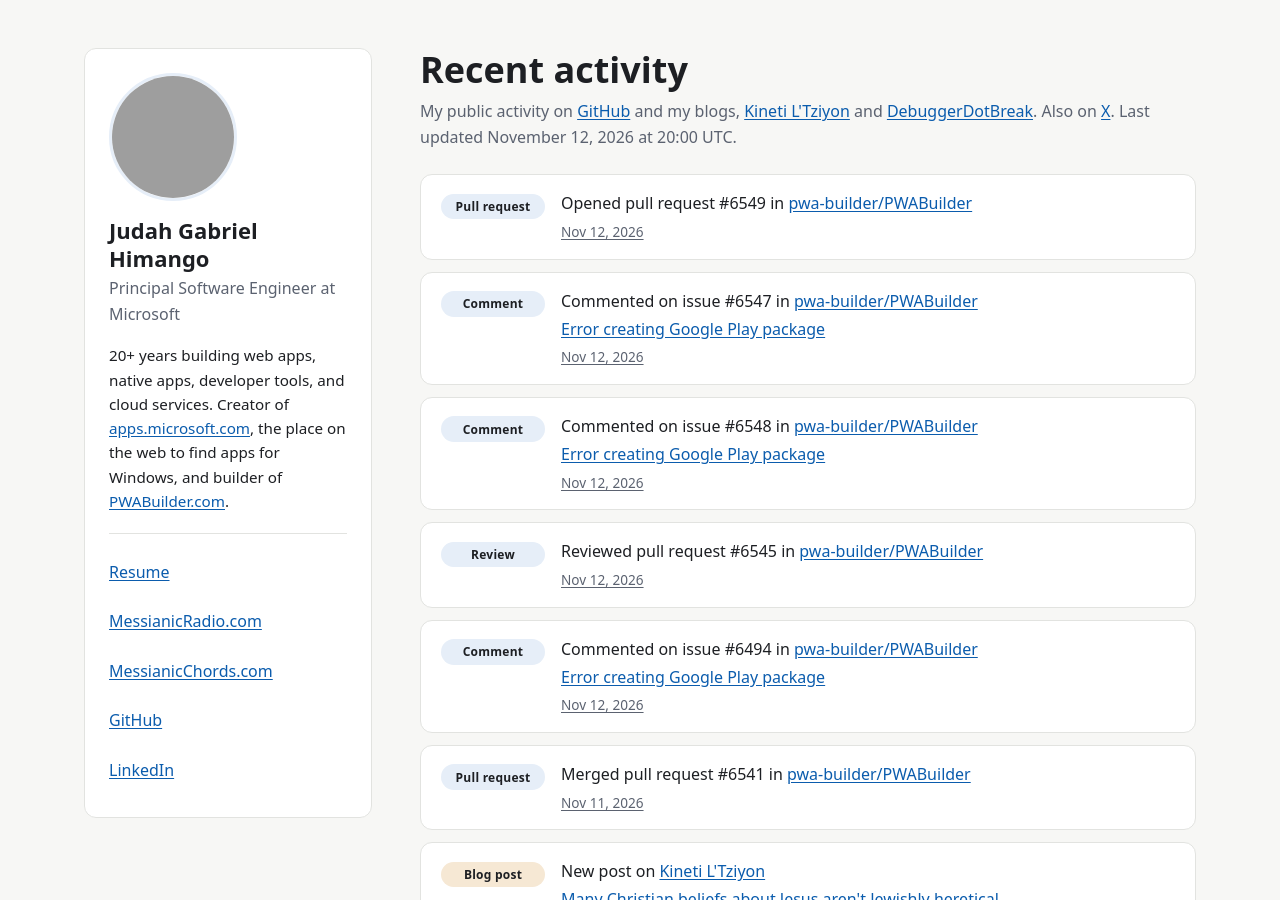
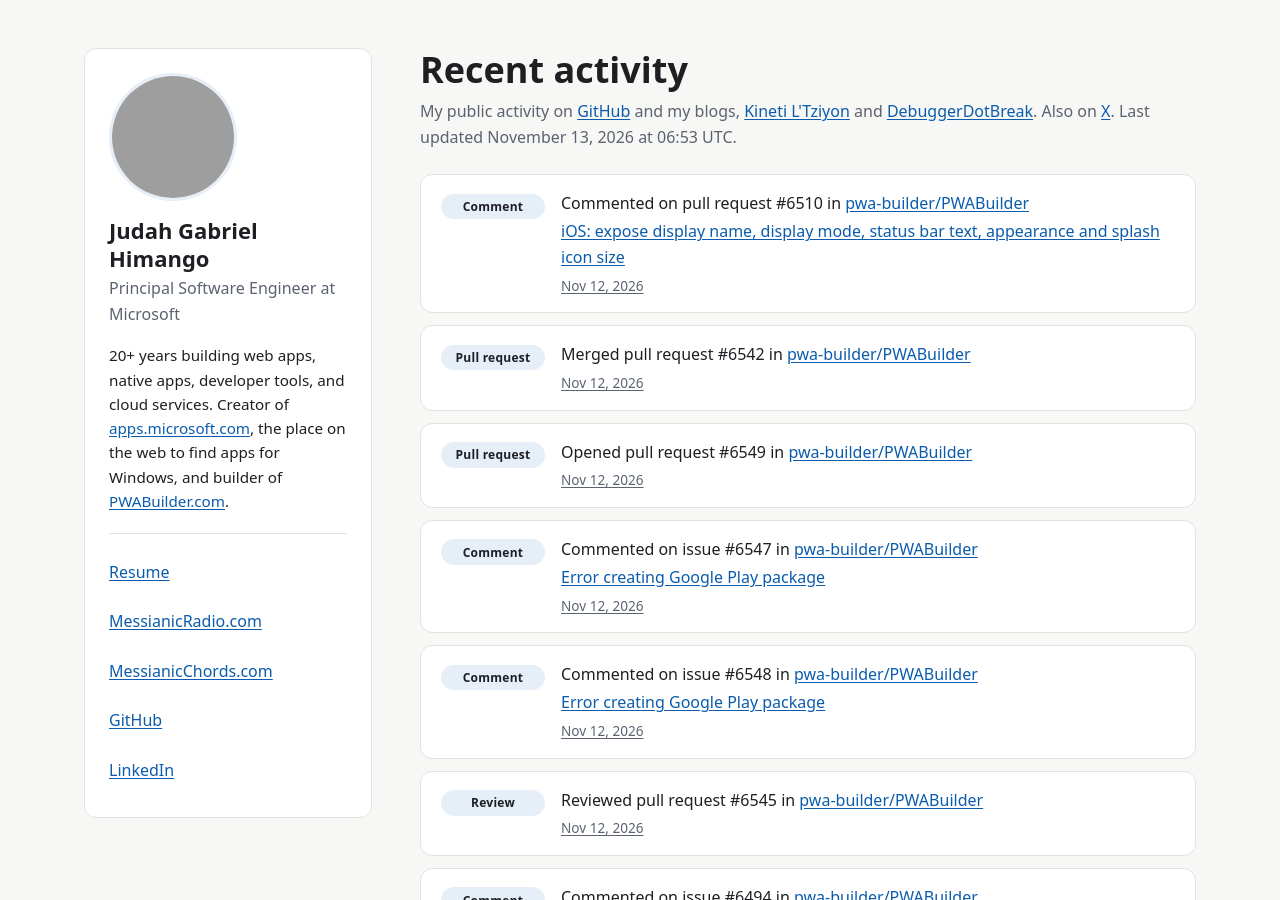
Before and after one commit to JudahGabriel/JudahGabriel.github.io, a Jekyll site: the page built from index.html, in a window 1280 px wide and 900 px high. Built offline with Jekyll 4.4.1, drawn with Linux system fonts in a browser that asks for light colours; some of the changed text lies outside the part shown; grey boxes are pictures that could not be loaded.

Commit message:
Refresh activity feed

```diff
--- a/_data/activity.json
+++ b/_data/activity.json
@@ -1,7 +1,31 @@
 {
-  "generated_at": "2026-11-12T20:00:30.083Z",
+  "generated_at": "2026-11-13T06:53:09.843Z",
   "x_since_id": "2120591381324558737",
   "items": [
+    {
+      "id": "github-19956987888",
+      "source": "github",
+      "context": "pwa-builder/PWABuilder",
+      "context_url": "https://github.com/pwa-builder/PWABuilder",
+      "created_at": "2026-11-12T23:32:13.000Z",
+      "kind": "comment",
+      "label": "Comment",
+      "action": "Commented on pull request #6510 in",
+      "title": "iOS: expose display name, display mode, status bar text, appearance and splash icon size",
+      "url": "https://github.com/pwa-builder/PWABuilder/pull/6510#issuecomment-6839061443"
+    },
+    {
+      "id": "github-19955936103",
+      "source": "github",
+      "context": "pwa-builder/PWABuilder",
+      "context_url": "https://github.com/pwa-builder/PWABuilder",
+      "created_at": "2026-11-12T23:18:42.000Z",
+      "kind": "pull-request",
+      "label": "Pull request",
+      "action": "Merged pull request #6542 in",
+      "title": null,
+      "url": "https://github.com/pwa-builder/PWABuilder/pull/6542"
+    },
     {
       "id": "github-19933649824",
       "source": "github",
@@ -411,30 +435,6 @@
       "action": "Reopened issue #6261 in",
       "title": "[BUG] Packaging Error: Android package does not target SDK 36+ for Google Play Store",
       "url": "https://github.com/pwa-builder/PWABuilder/issues/6261"
-    },
-    {
-      "id": "github-19706451520",
-      "source": "github",
-      "context": "pwa-builder/PWABuilder",
-      "context_url": "https://github.com/pwa-builder/PWABuilder",
-      "created_at": "2026-11-10T20:06:04.000Z",
-      "kind": "issue",
-      "label": "Issue",
-      "action": "Reopened issue #6532 in",
-      "title": "[BUG] Failed to fetch",
-      "url": "https://github.com/pwa-builder/PWABuilder/issues/6532"
-    },
-    {
-      "id": "github-19706171053",
-      "source": "github",
-      "context": "pwa-builder/PWABuilder",
-      "context_url": "https://github.com/pwa-builder/PWABuilder",
-      "created_at": "2026-11-10T20:03:21.000Z",
-      "kind": "pull-request",
-      "label": "Pull request",
-      "action": "Opened pull request #6542 in",
-      "title": null,
-      "url": "https://github.com/pwa-builder/PWABuilder/pull/6542"
     },
     {
       "id": "github-26871103138",
```
